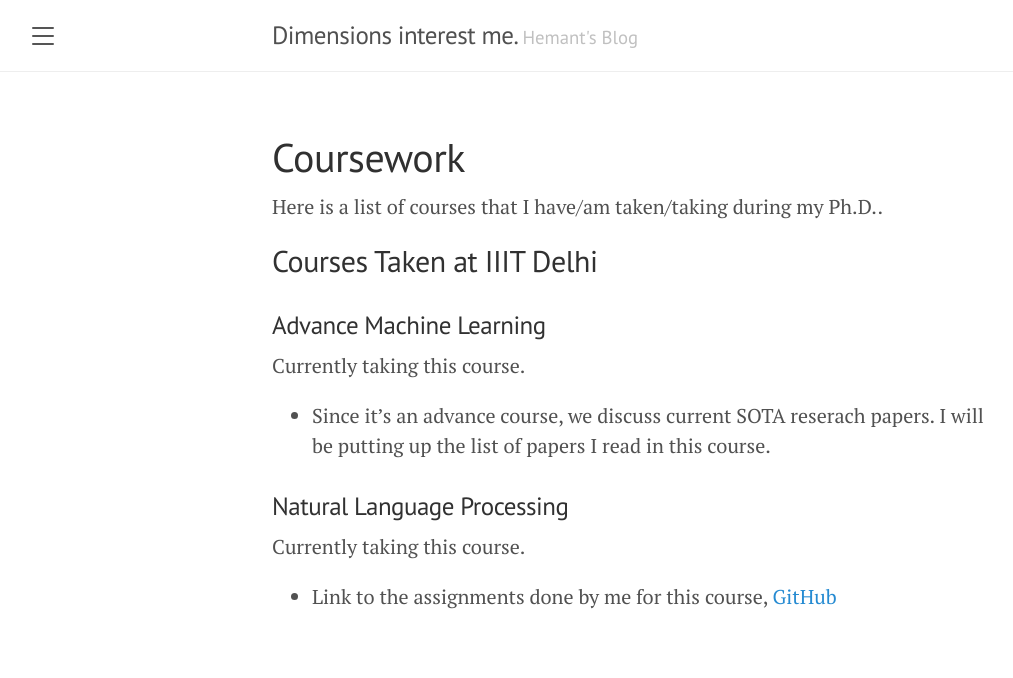
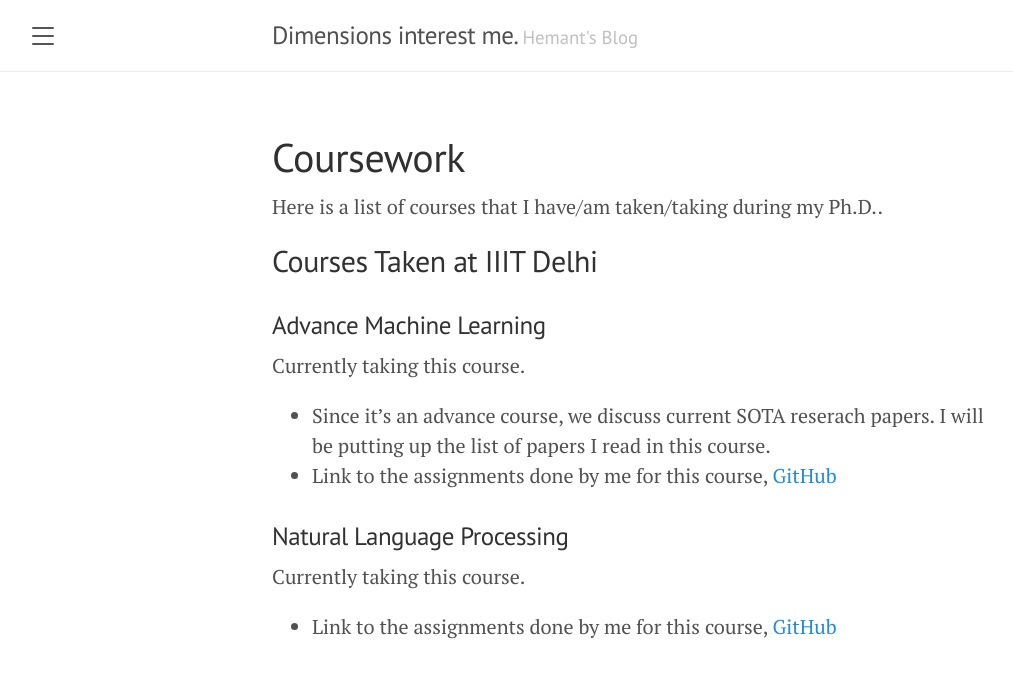
Before and after one commit to raotnameh/raotnameh.github.io, a Jekyll site: the page built from coursework.md, in a window 1280 px wide. Shown: the top 678 px of the page, without its empty margins (8-1021 px from the left). Built offline with Jekyll 4.4.1, drawn with Linux system fonts in a browser that asks for light colours.

Commit message:
it's just my website

```diff
--- a/coursework.md
+++ b/coursework.md
@@ -10,6 +10,7 @@ Here is a list of courses that I have/am taken/taking during my Ph.D..
 ### Advance Machine Learning
 Currently taking this course.
 + Since it's an advance course, we discuss current SOTA reserach papers. I will be putting up the list of papers I read in this course.
++ Link to the assignments done by me for this course, [GitHub](https://github.com/raotnameh/AML_Course)
 
 ### Natural Language Processing
 Currently taking this course.
```
